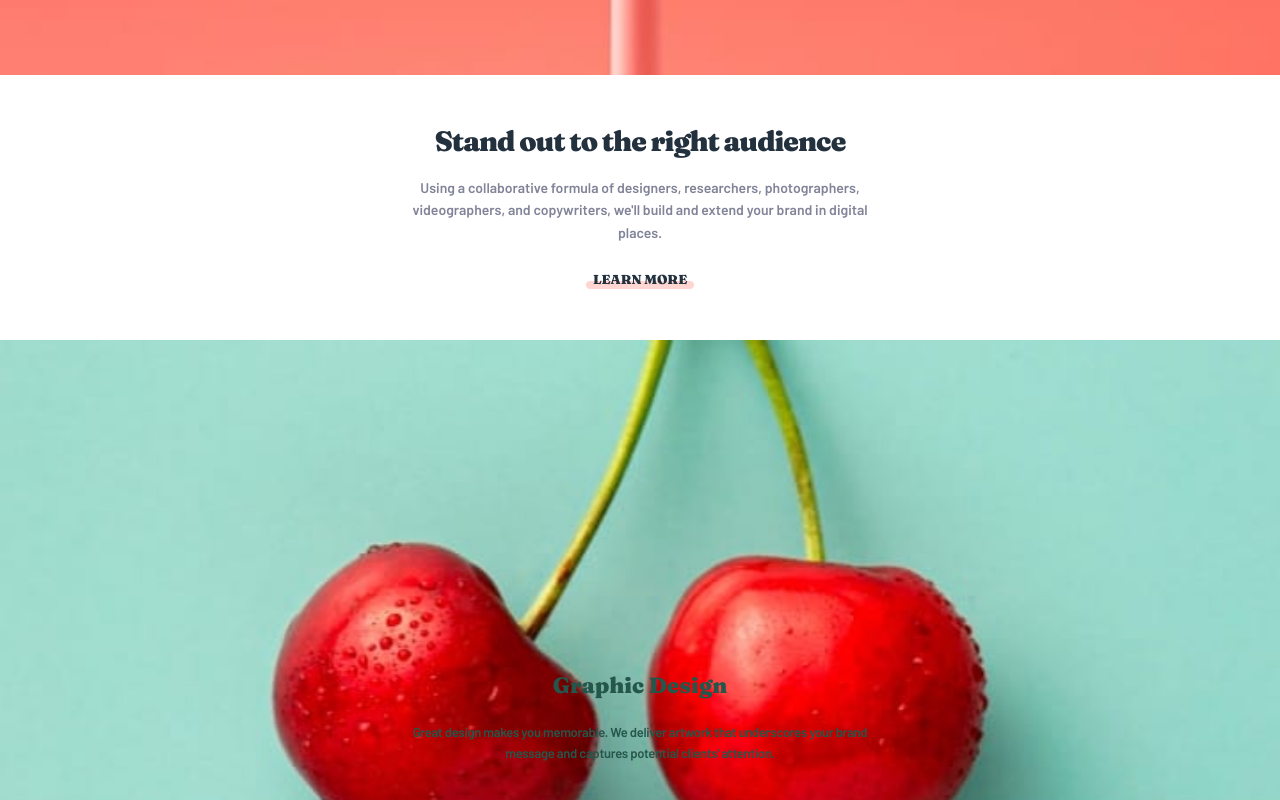
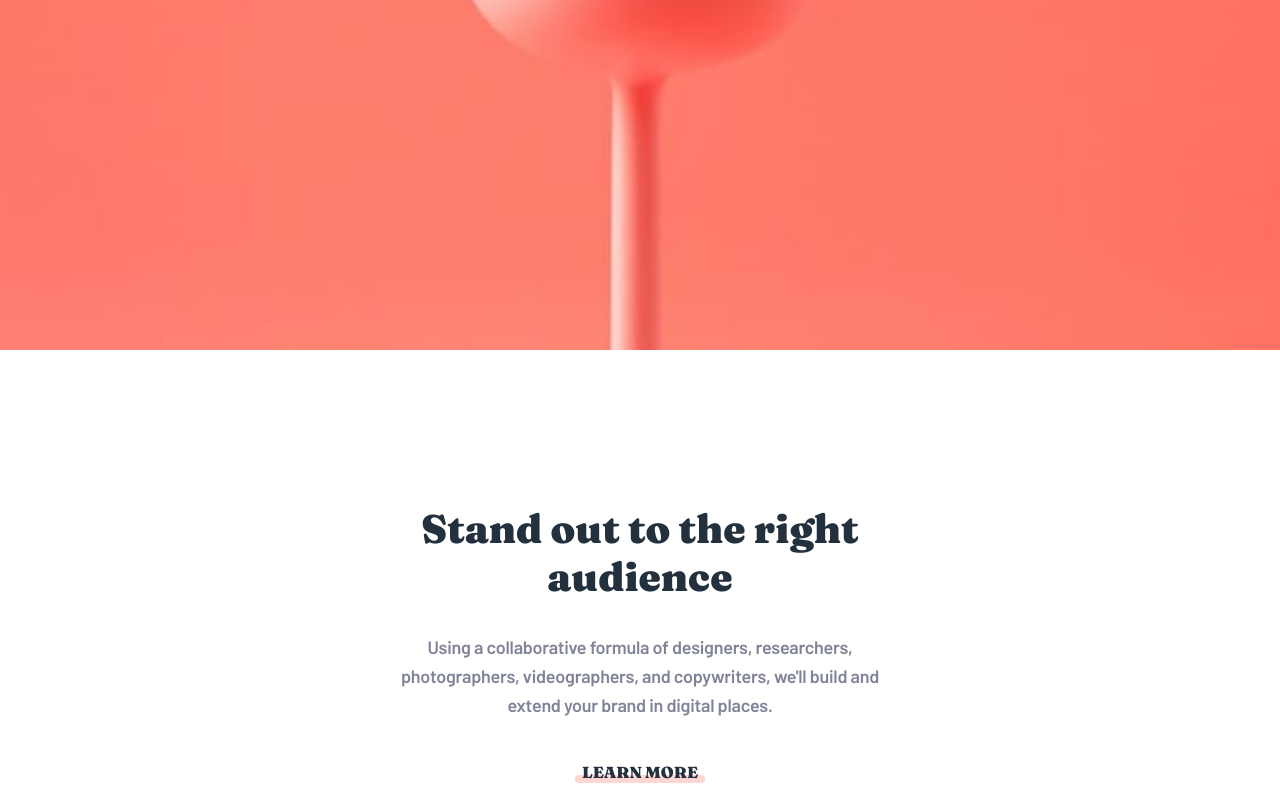
Before and after one commit to VenusY/frontend-mentor-sunnyside-agency-landing-page, a React app: page / in a window 1280 px wide. Shown: the part 2740-3540 px from the top of the page. Built offline with nearby package versions, Linux system fonts and the light colour scheme.

Commit message:
Increase about section font size for larger screen sizes

```diff
--- a/src/styles/scss/AboutSection.scss
+++ b/src/styles/scss/AboutSection.scss
@@ -143,3 +143,44 @@
     }
   }
 }
+
+@media screen and (min-width: 700px) {
+  .text-box {
+    padding: 155px 0;
+
+    &__heading {
+      margin-bottom: u.rem(32);
+      font-size: u.rem(40);
+      letter-spacing: 0;
+      line-height: 1.2;
+    }
+
+    &__description {
+      margin-bottom: u.rem(40);
+      font-size: u.rem(18);
+      letter-spacing: u.rem(-0.25);
+    }
+
+    &__learn-more-button {
+      font-size: u.rem(16);
+    }
+  }
+
+  .services {
+    min-height: 590px;
+    padding: 56px 0;
+
+    & > * {
+      max-width: 320px;
+    }
+
+    &__heading {
+      margin-bottom: u.rem(22);
+      font-size: u.rem(28);
+    }
+
+    &__description {
+      font-size: u.rem(16);
+    }
+  }
+}
```
